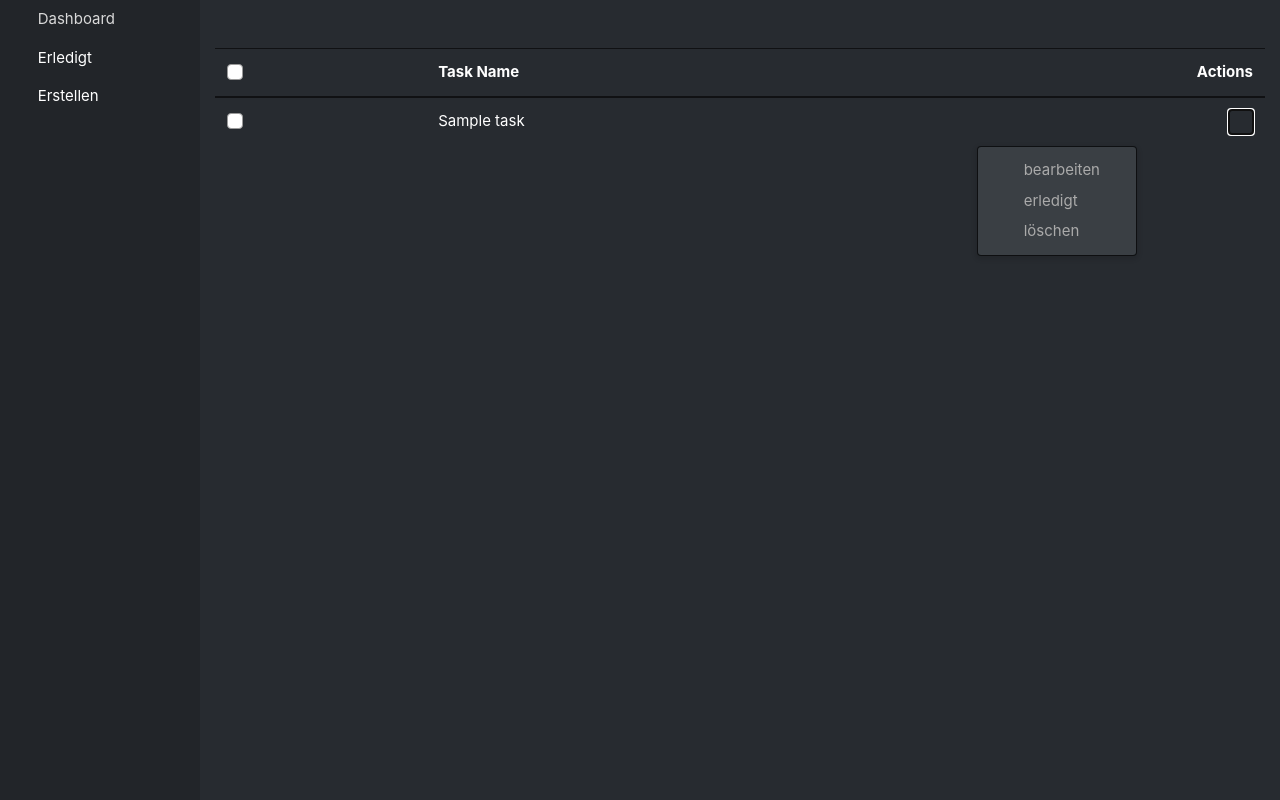
After one commit to meltsynv/taskmanager, a Symfony app: template templates/tasks/doneTask.html.twig in a window 1280 px wide, after a click that opens the changed part. The commit adds this page. Run offline with Twig, Linux system fonts and the light colour scheme; the template is opened without the code that fills it: most values are stand-ins (such as "Sample title", 1, 10 or a date in 2020); style sheets or scripts are compiled from the project's sources; some libraries are stand-ins or nearby versions; some web fonts are replaced.

Commit message:
delete update tasks, created more views

```diff
--- a/assets/css/app.scss
+++ b/assets/css/app.scss
@@ -24,11 +24,45 @@
     height: auto;
     margin-left: 200px;
 
+    table thead tr th:last-child{
+      text-align: right;
+    }
+
+    table tbody tr td:last-child{
+      text-align: right;
+    }
+
+    .dropdown-custom-button{
+      background-color: transparent;
+      border: none;
+
+      .fa-ellipsis-v:before {
+        color: #fff;
+      }
+    }
+
+    .dropdown-menu.show{
+      top: 10px !important;
+      left: -138px !important;
+      box-shadow: 0px 2px 4px 2px rgba(0,0,0, 0.1);
+
+      a{
+        span{
+          margin-left: 10px;
+        }
+      }
+    }
+
+    .breadcrumb{
+      padding: 10px 0 0 0;
+      border: none !important;
+      background-image: none !important;
+    }
+
     .tasks-header{
       display: flex;
       flex-direction: row;
       justify-content: space-between;
-
     }
   }
 }
--- a/templates/base.html.twig
+++ b/templates/base.html.twig
@@ -15,7 +15,7 @@
         {{ include('inc/sidenav.html.twig') }}
     </div>
     <div class="app-content">
-        <div class="container">
+        <div class="container mt-5">
             {% block body %}{% endblock %}
         </div>
     </div>
--- a/templates/inc/sidenav.html.twig
+++ b/templates/inc/sidenav.html.twig
@@ -1,11 +1,11 @@
 <ul class="nav flex-column">
     <li class="nav-item">
-        <a class="nav-link active" href="#">
+        <a class="nav-link active" href="/">
             <i class="fas fa-th-large"></i><span>Dashboard</span>
         </a>
     </li>
     <li class="nav-item">
-        <a class="nav-link" href="#">
+        <a class="nav-link" href="/finishedTask">
             <i class="fas fa-check"></i><span>Erledigt</span></a>
     </li>
     <li class="nav-item">
--- /dev/null
+++ b/templates/tasks/doneTask.html.twig
@@ -0,0 +1,48 @@
+{% extends 'base.html.twig' %}
+{% block title %}Task Dashboard{% endblock %}
+{% block body %}
+    <table class="table table-hover">
+        <thead>
+        <tr>
+            <th scope="col">
+                <div class="custom-control custom-checkbox">
+                    <input type="checkbox" class="custom-control-input" id="selectAll">
+                    <label class="custom-control-label" for="selectAll"></label>
+                </div>
+            </th>
+            <th scope="col">Task Name</th>
+            <th scope="col">Actions</th>
+        </tr>
+        </thead>
+        <tbody>
+        <tbody>
+        {% for task in tasks %}
+            <tr class="table-dark">
+                <th scope="row">
+                    <div class="custom-control custom-checkbox">
+                        <input type="checkbox" class="custom-control-input" id="{{ task.id }}">
+                        <label class="custom-control-label" for="{{ task.id }}"></label>
+                    </div>
+                </th>
+                <td><a href="/showTask/{{ task.id }}">{{ task.title }}</a></td>
+                <td>
+                    <button class="dropdown-custom-button" data-toggle="dropdown" aria-expanded="false">
+                        <i class="fas fa-ellipsis-v"></i>
+                    </button>
+                    <div class="dropdown-menu" aria-labelledby="btnGroupDrop1" style="">
+                        <a class="dropdown-item" href="/editTask/{{ task.id }}">
+                            <i class="fas fa-edit"></i><span>bearbeiten</span>
+                        </a>
+                        <a class="dropdown-item" href="/isdoneTask/{{ task.id }}">
+                            <i class="fas fa-check"></i><span>erledigt</span>
+                        </a>
+                        <a class="dropdown-item" href="/deleteTask/{{ task.id }}">
+                            <i class="fas fa-trash"></i><span>löschen</span>
+                        </a>
+                    </div>
+                </td>
+            </tr>
+        {% endfor %}
+        </tbody>
+    </table>
+{% endblock %}
```
Also changed, not shown: src/Controller/Tasks/TasksController.php (+53 -3 lines), templates/tasks/index.html.twig (+20 -6 lines), templates/tasks/showTask.html.twig (added, +9 -0 lines).
